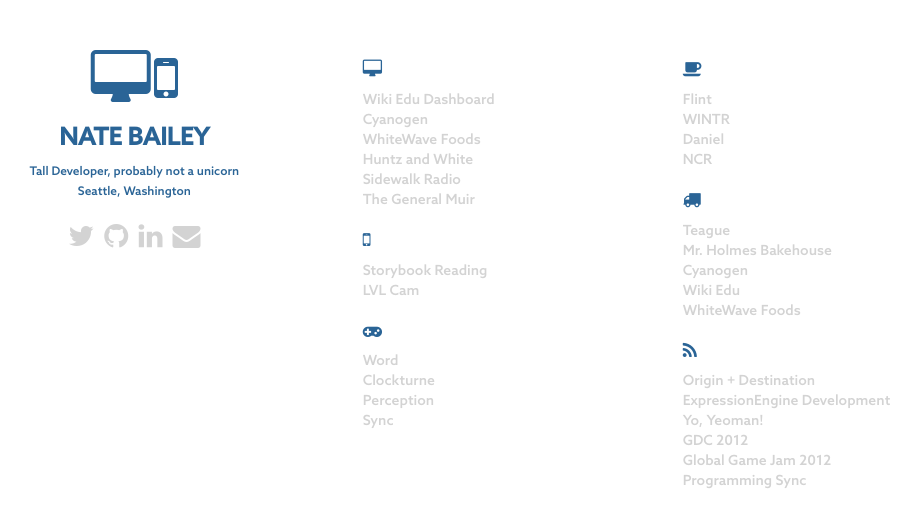
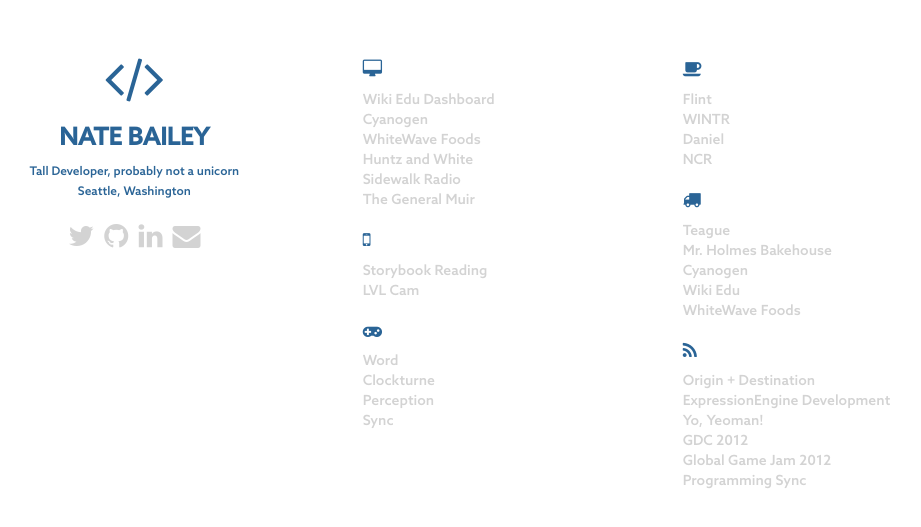
Before and after one commit to ntdb/ntdb.github.io, a Jekyll site: the page built from index.html, in a window 1280 px wide. Shown: the top 527 px of the page, without its empty margins (79-1000 px from the left). Built offline with Jekyll 4.4.1, drawn with Linux system fonts in a browser that asks for light colours; nearby versions of some CDN libraries.

Commit message:
[CHG] Icon fix [CHG] Title change

```diff
--- a/_includes/header.html
+++ b/_includes/header.html
@@ -1,7 +1,6 @@
 <div class="col-md-4 left">
     <a href="/">
-        <i class="fa fa-desktop fa-4x"></i>
-        <i class="fa fa-mobile fa-4x"></i>
+        <i class="fa fa-code fa-4x"></i>
         <h3>NATE BAILEY</h3>
     </a>
     <small>Tall Developer, probably not a unicorn</small><br />
--- a/index.html
+++ b/index.html
@@ -35,7 +35,7 @@
         </ul>
     </div>
     <div class="section">
-        <h4><i class="fa fa-truck"></i><span>Clients</span></h4>
+        <h4><i class="fa fa-truck"></i><span>Select Clients</span></h4>
         <ul>
             <li><a href="http://www.teague.com/" target="_blank">Teague</a></li>
             <li><a href="http://www.mrholmesbakehouse.com/" target="_blank">Mr. Holmes Bakehouse</a></li>
@@ -45,7 +45,7 @@
         </ul>
     </div>
     <div class="section">
-        <h4><i class="fa fa-rss"></i><span>Posts</span></h4>
+        <h4><i class="fa fa-rss"></i><span>Writing</span></h4>
         <ul>
             {% for post in site.posts %}
             <li><a href="{{ post.url }}">{{ post.title }}</a></li>
```
